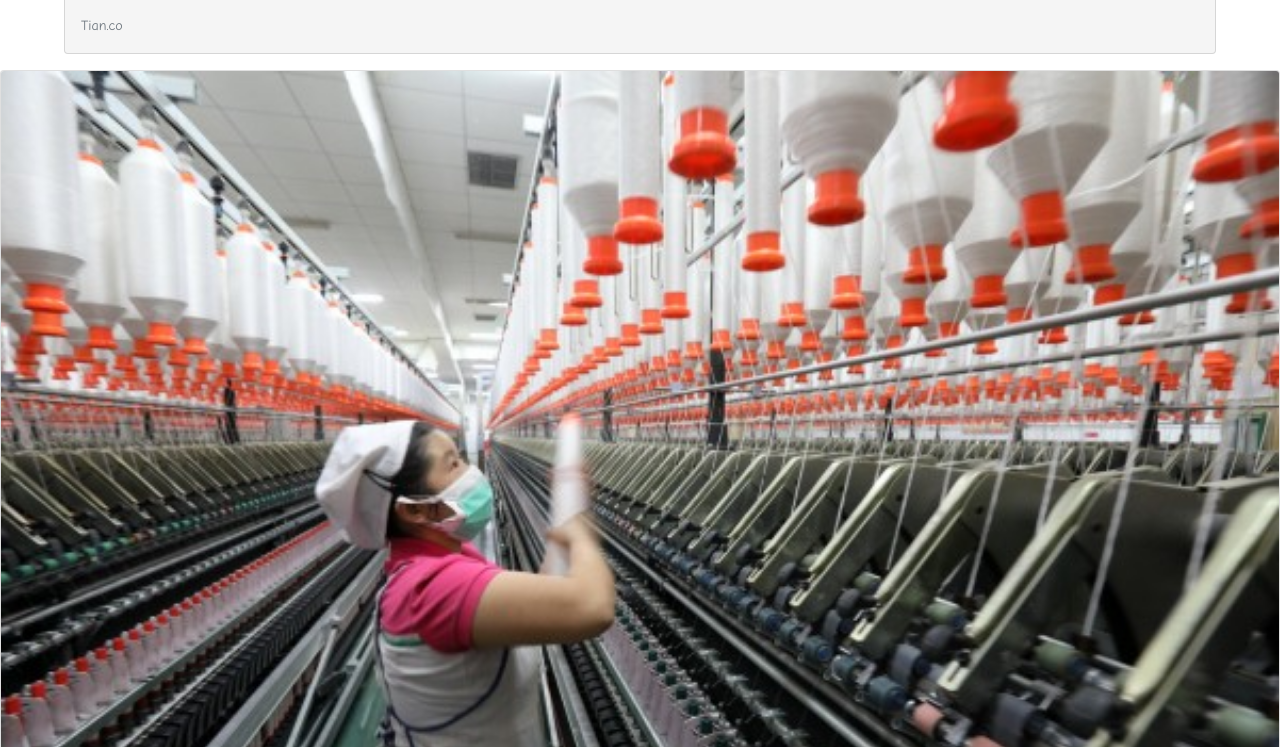
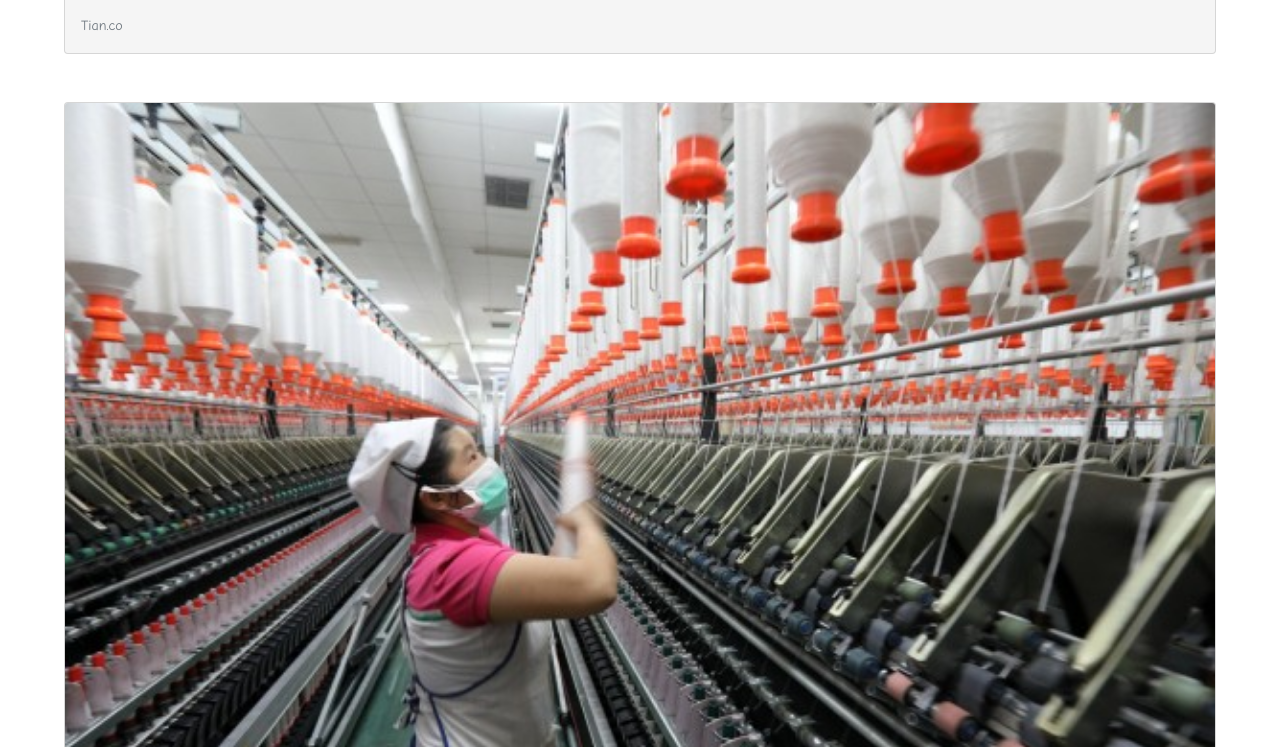
Before and after one commit to MarioHuang2003/AlgodonHuang1, a website: page pages/Sobre Nosotros.html in a window 1280 px wide. Shown: the part 1233-1980 px from the top of the page. Drawn offline with nearby package versions, Linux system fonts and the light colour scheme.

Commit message:
pequeno cambio

```diff
--- a/sass/_sobreNosotros.scss
+++ b/sass/_sobreNosotros.scss
@@ -28,6 +28,10 @@
         width: 90%;
         margin: 2rem 0 4rem;
 
+    }
+
+    .section__fabrica{
+        @extend .section__campoAlgodon
     }
 
     .main__nosotros .section__fabrica {
```
Also changed, not shown: css/styleNew.css.
